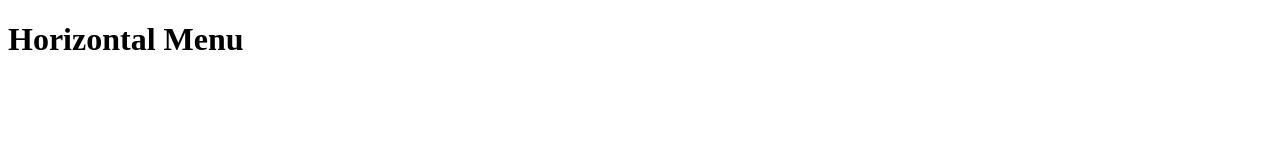
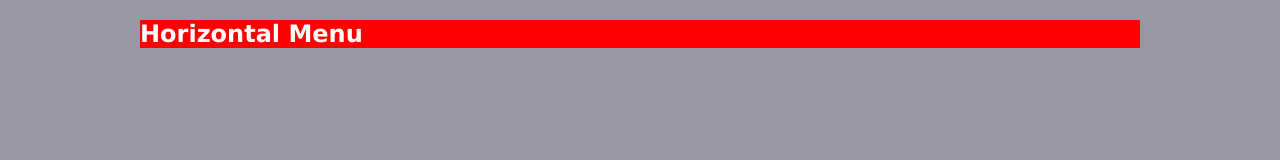
Before and after one commit to setrasariputra/Davin, a plain HTML site: page Menu/index.html in a window 1280 px wide. Drawn offline with Linux system fonts and the light colour scheme.

Commit message:
Create menu

```diff
--- a/Menu/index.html
+++ b/Menu/index.html
@@ -7,6 +7,8 @@
     <title>CSS Menu</title>
 </head>
 <body>
-    <h1>Horizontal Menu</h1>
+    <div class="container">
+        <h2>Horizontal Menu</h2>
+    </div>
 </body>
 </html>
--- a/Menu/style.css
+++ b/Menu/style.css
@@ -0,0 +1,12 @@
+body {
+    font-family: 'Lucida Sans', 'Lucida Sans Regular', 'Lucida Grande', 'Lucida Sans Unicode', Geneva, Verdana, sans-serif;
+    background-color: #9897A5;
+}
+h2 {
+    color: white;
+}
+.container {
+    max-width: 1000px;
+    background-color: red;
+    margin: auto;
+}
```
